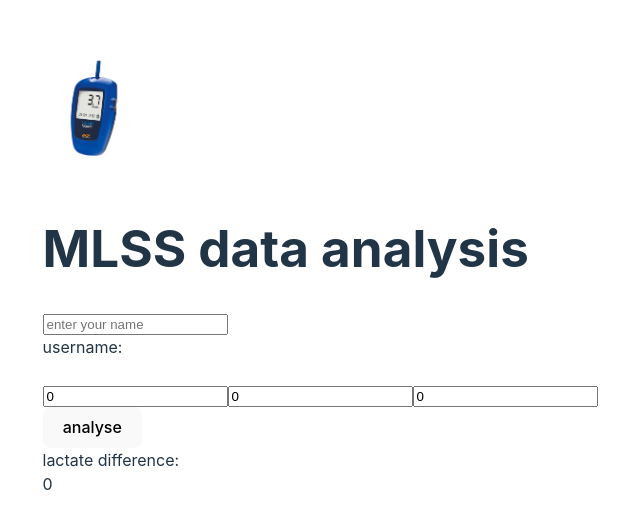
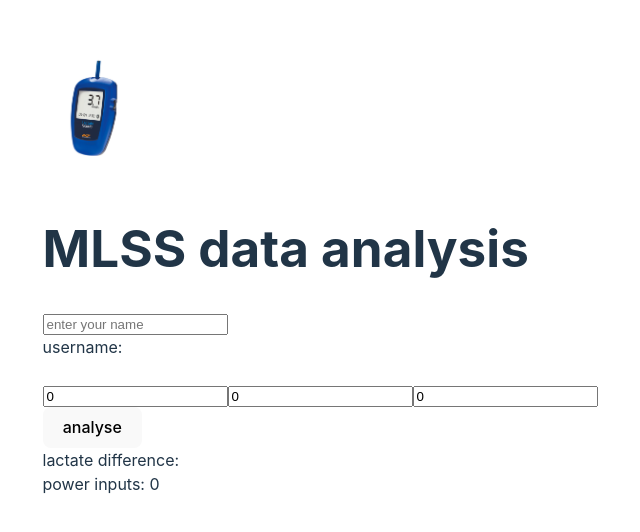
Before and after one commit to WesleyMols/IPsportdata, a React (Vite) app in the folder client/: page / in a window 1280 px wide. Shown: the part 134-666 px from the top of the page, without its empty margins (320-960 px from the left). Built offline with nearby package versions, Linux system fonts and the light colour scheme.

Commit message:
seperate list of data

```diff
--- a/client/src/App.jsx
+++ b/client/src/App.jsx
@@ -23,7 +23,7 @@ function App() {
     setResult(data.username)
     setData(data.calcLactateDiff)
     setReturnMessage(data.outputAnalysis)
-    setoutputPower(data.resultList)
+    setoutputPower(data.resultList.join(", "))
   }
 
   function ShowUsername() {
@@ -33,7 +33,7 @@ function App() {
   function ShowData() {
     return <><div>lactate difference: {data}</div>
     <div>{returnMessage} </div>
-    <div>{outputPower}</div>
+    <div>power inputs: {outputPower}</div>
     </>
   }
 
```
